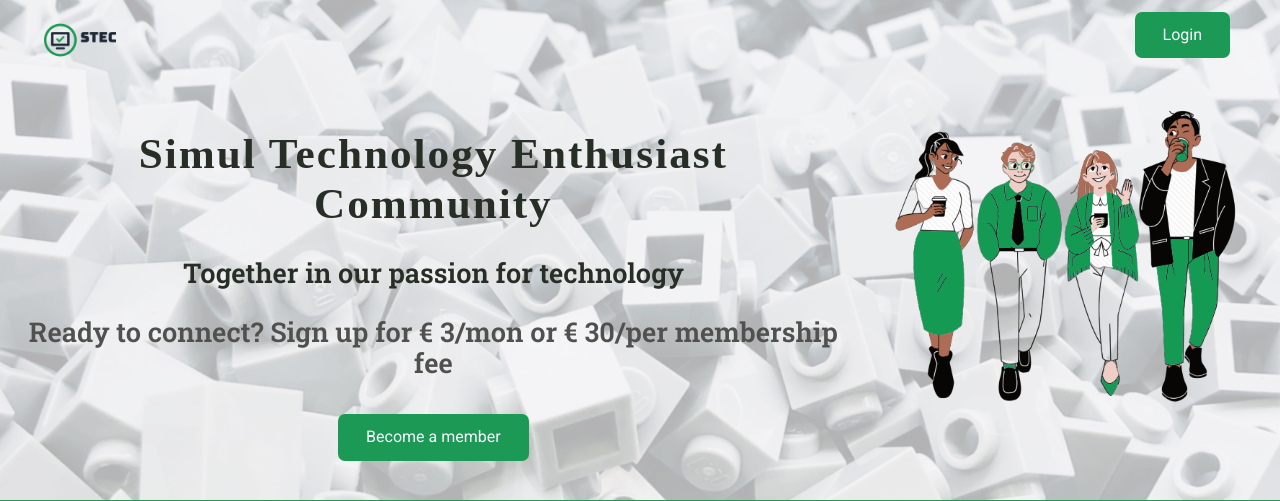
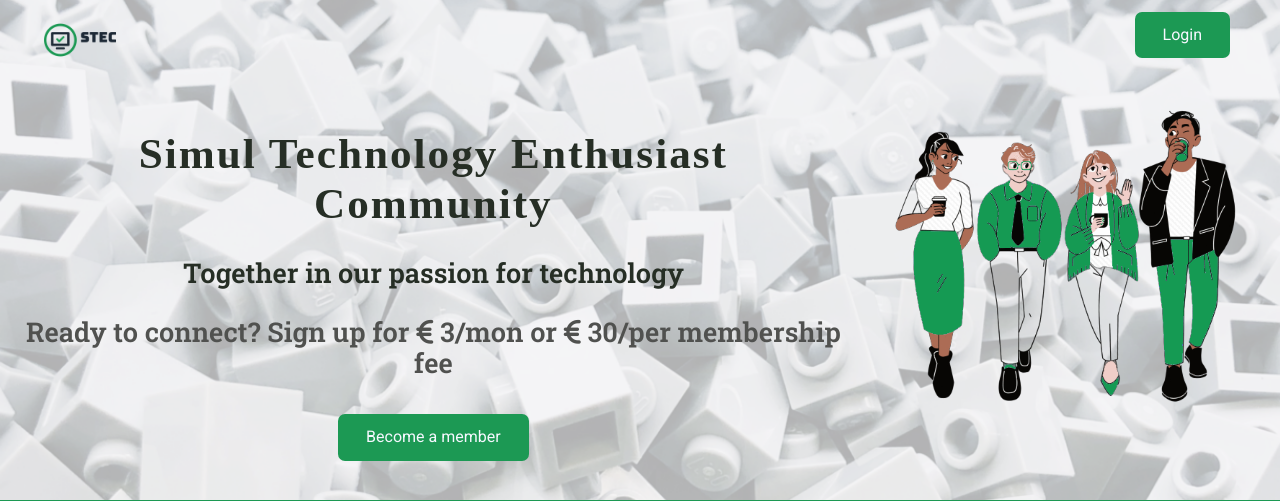
Before and after one commit to bopopescu/stec, a Flask app: page / in a window 1280 px wide. Shown: the top 501 px of the page. Run offline with Flask 2, Linux system fonts and the light colour scheme; some libraries are stand-ins or nearby versions; some web fonts are replaced.

Commit message:
update commit

```diff
--- a/app/templates/index.html
+++ b/app/templates/index.html
@@ -62,7 +62,7 @@
 
         <h3>Together in our passion for technology</h3>
 
-        <h4>Ready to connect? Sign up for &euro; 3/mon or &euro; 30/per membership fee</h4>
+        <h4>Ready to connect? Sign up for <i class="fas fa-euro-sign"></i> 3/mon or <i class="fas fa-euro-sign"></i> 30/per membership fee</h4>
 
         <button type="button" name="button"><a href="{{ url_for('register') }}">Become a member</a></button>
 
```
